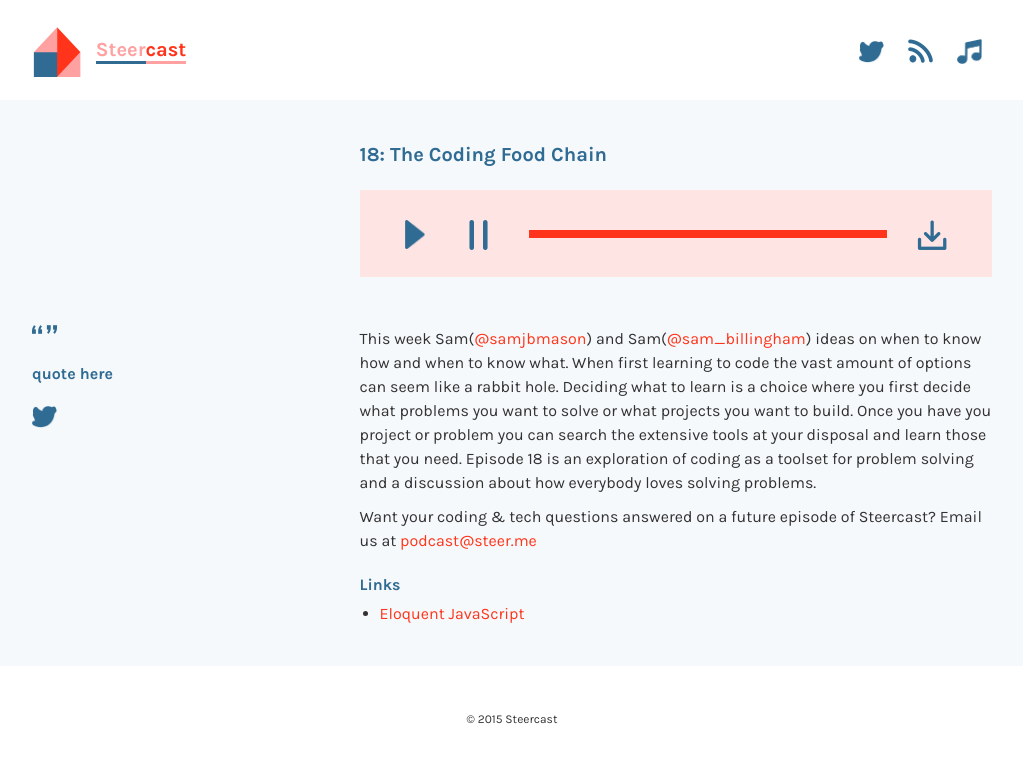
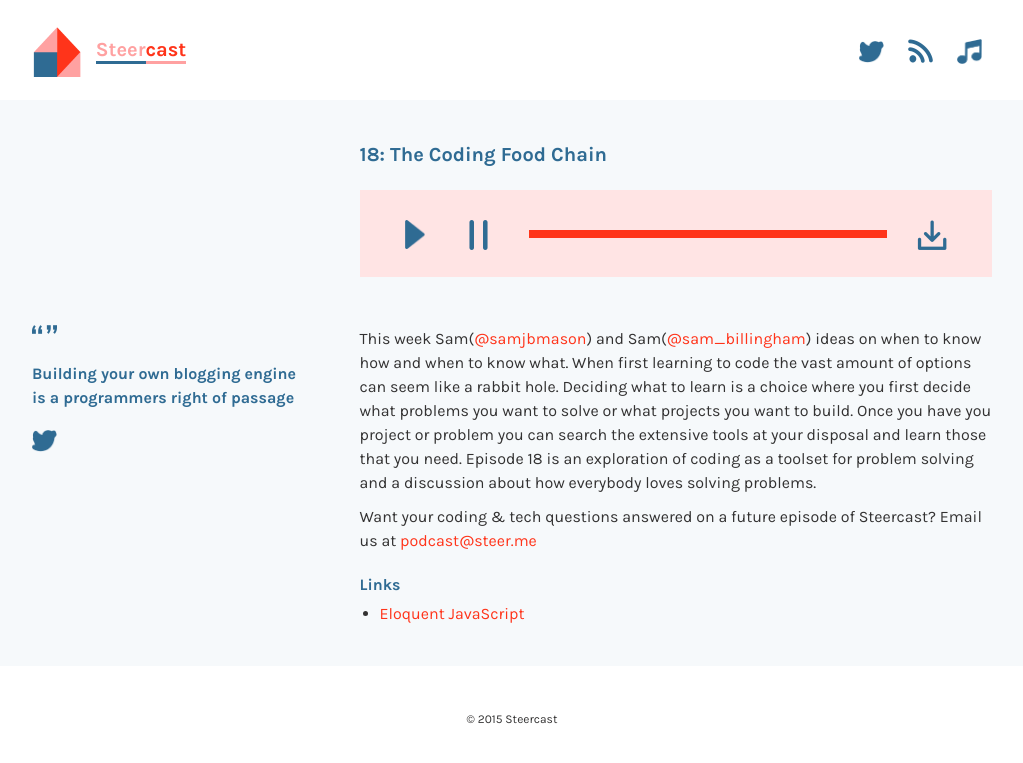
Before and after one commit to vivienney/podcast, a Jekyll site: the page built from _episodes/18.markdown, in a window 1280 px wide. Shown: the top 763 px of the page, without its empty margins (128-1151 px from the left). Built offline with Jekyll 4.4.1, drawn with Linux system fonts in a browser that asks for light colours.

Commit message:
add quote to episode 18

```diff
--- a/_episodes/18.markdown
+++ b/_episodes/18.markdown
@@ -3,7 +3,7 @@
 title: "18"
 long_title: "18: The Coding Food Chain"
 date: 2015-05-05 10:40:00
-quote: "quote here"
+quote: "Building your own blogging engine is a programmers right of passage"
 audio_link: "http://steer-podcast.s3-eu-west-1.amazonaws.com/18.mp3"
 # Details for RSS Feed
 duration: "30:12" # duration in minutes:seconds
```
